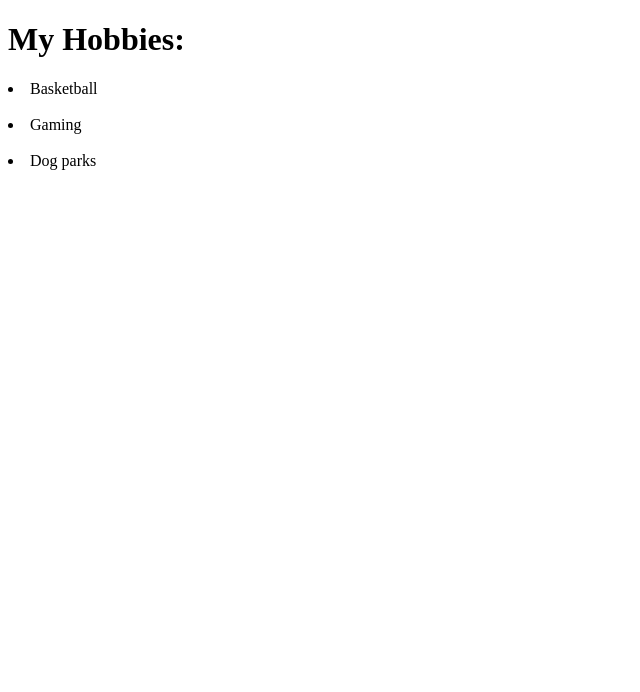
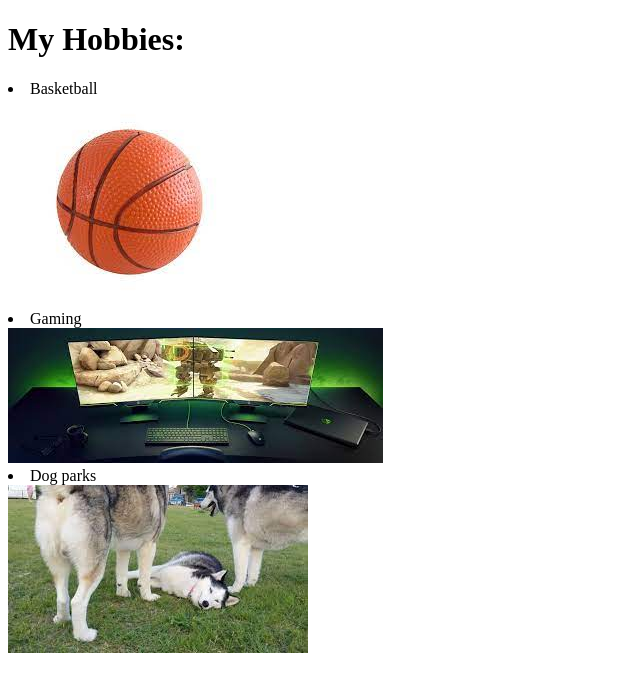
Before and after one commit to nnnitsvj/cv, a plain HTML site: page My Hobbies.html in a window 1280 px wide. Shown: the whole page, without its empty margins (0-640 px from the left). Drawn offline with Linux system fonts and the light colour scheme.

Commit message:
Update My Hobbies.html

```diff
--- a/My Hobbies.html
+++ b/My Hobbies.html
@@ -9,11 +9,11 @@
 <body>
   <h1>My Hobbies:</h1>
   <li>Basketball</li>
-  <img src="Basketball.jpg" alt="">
+  <img src="Images/Basketball.jpg" alt="">
   <li>Gaming</li>
-  <img src="Gaming.jpg" alt="">
+  <img src="Images/Gaming.jpg" alt="">
   <li>Dog parks</li>
-  <img src="Husky.jpg" alt="">
+  <img src="Images/Husky.jpg" alt="">
 </body>
 
 </html>
```
